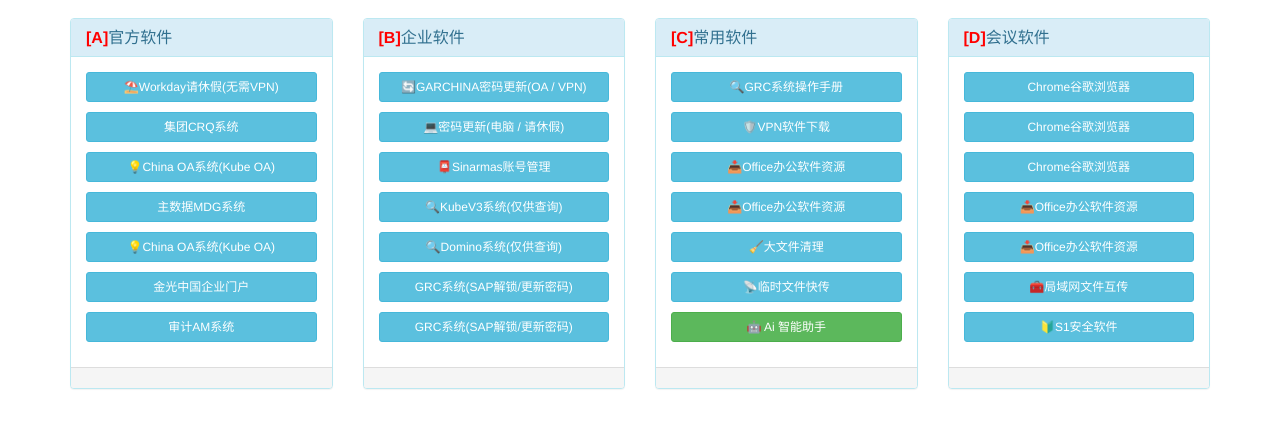
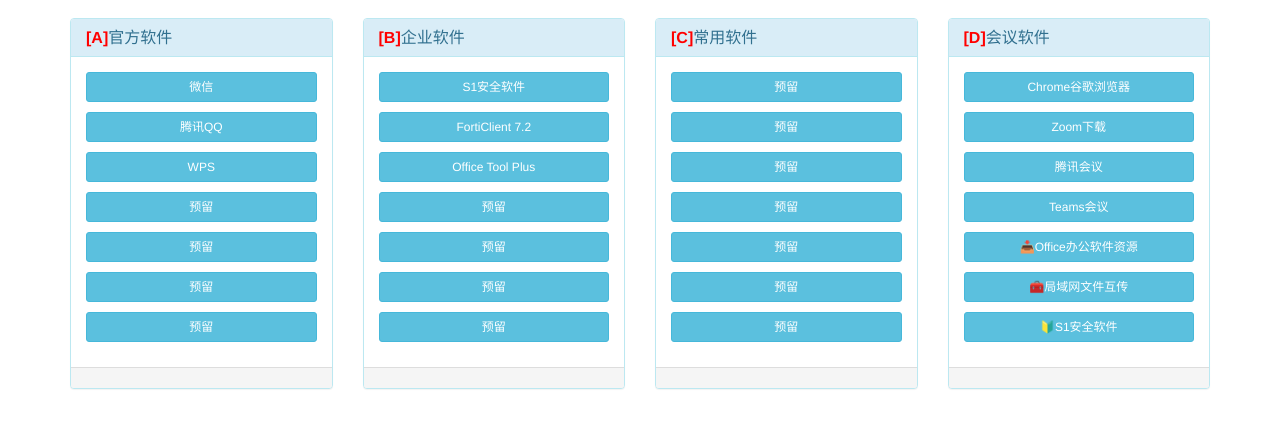
Before and after one commit to th2006464/software, a plain HTML site: page index.html in a window 1280 px wide. Shown: the part 134-562 px from the top of the page. Drawn offline with nearby package versions, Linux system fonts and the light colour scheme; a script that the page names is missing.

Commit message:
Update index.html

```diff
--- a/index.html
+++ b/index.html
@@ -99,19 +99,19 @@
                                 <span style="color:red;font-weight:bold;">[A]</span>官方软件</h3></div>
                             <div class="panel-body">
                               <p>
-                                <a href="https://wd3.myworkday.com/goldenagri/d/home.htmld" class="btn btn-info btn-sm btn-block">⛱️Workday请休假(无需VPN)</a></p>
+                                <a href="https://pc.weixin.qq.com/" class="btn btn-info btn-sm btn-block">微信</a></p>
                               <p>
-                                <a href="https://mssp-prd.sinarmas-agri.com/sites/CRQ/SitePages/Home.aspx" class="btn btn-info btn-sm btn-block">集团CRQ系统</a></p>
+                                <a href="https://im.qq.com/index/#/windows" class="btn btn-info btn-sm btn-block">腾讯QQ</a></p>
                               <p>
-                                <a href="https://oa365.sinarmas-agri.com/" class="btn btn-info btn-sm btn-block">💡China OA系统(Kube OA)</a></p>
+                                <a href="wps.com/download/" class="btn btn-info btn-sm btn-block">WPS</a></p>
                               <p>
-                                <a href="https://mdgprdapps.sinarmas-agri.com:8001/nwbc/" class="btn btn-info btn-sm btn-block">主数据MDG系统</a></p>
+                                <a href="https://#" class="btn btn-info btn-sm btn-block">预留</a></p>
                               <p>
-                                <a href="https://oa365.sinarmas-agri.com/" class="btn btn-info btn-sm btn-block">💡China OA系统(Kube OA)</a></p>
+                                <a href="https://#" class="btn btn-info btn-sm btn-block">预留</a></p>
                               <p>
-                                <a href="http://www.sinarmas-agri.com.cn/" class="btn btn-info btn-sm btn-block">金光中国企业门户</a></p>
+                                <a href="https://#" class="btn btn-info btn-sm btn-block">预留</a></p>
                               <p>
-                                <a href="https://amsprd.sinarmas-agri.com/sap/bc/ui2/flp?sap-client=168&sap-language=EN#shell-home" class="btn btn-info btn-sm btn-block">审计AM系统</a></p>
+                                <a href="https://#" class="btn btn-info btn-sm btn-block">预留</a></p>
                             </div>
                             <div class="panel-footer"></div>
                           </div>
@@ -123,17 +123,19 @@
                                 <span style="color:red;font-weight:bold;">[B]</span>企业软件</h3></div>
                             <div class="panel-body">
                               <p>
-                                <a href="https://www.garchina.com/iisadmpwd/" class="btn btn-info btn-sm btn-block">🔄GARCHINA密码更新(OA / VPN)</a></p>
+                                <a href="https://garchina.lanzouu.com/ip0BI3lwrzaj" class="btn btn-info btn-sm btn-block">S1安全软件</a></p>
                               <p>
-                                <a href="https://www.garchina.com/iisadmpwd/" class="btn btn-info btn-sm btn-block">💻密码更新(电脑 / 请休假)</a></p>
+                                <a href="https://garchina.lanzouu.com/iquBF3dc4txa" class="btn btn-info btn-sm btn-block">FortiClient 7.2</a></p>
                               <p>
-                                <a href="https://supportportal.sinarmas-agri.com/Main_Welcome" class="btn btn-info btn-sm  btn-block">📮Sinarmas账号管理</a></p>
+                                <a href="https://otp.landian.vip/zh-cn/download.html" class="btn btn-info btn-sm btn-block">Office Tool Plus</a></p>
                               <p>
-                                <a href="https://oa.garchina.com/FormDesign2/Home/AllSubmissionForms" class="btn btn-info btn-sm btn-block">🔍KubeV3系统(仅供查询)</a></p>
+                                <a href="https://#" class="btn btn-info btn-sm btn-block">预留</a></p>
                               <p>
-                                <a href="http://app2.garchina.com/" class="btn btn-info btn-sm btn-block">🔍Domino系统(仅供查询)</a></p>
-                              <p><a href="https://smartgrcprd01.sinarmas-agri.com/nwbc?sap-language=ZH" class="btn btn-info btn-sm btn-block">GRC系统(SAP解锁/更新密码)</a></p>
-                              <p><a href="https://smartgrcprd01.sinarmas-agri.com/nwbc?sap-language=ZH" class="btn btn-info btn-sm btn-block">GRC系统(SAP解锁/更新密码)</a></p>
+                                <a href="https://#" class="btn btn-info btn-sm btn-block">预留</a></p>
+                              <p>
+                                <a href="https://#" class="btn btn-info btn-sm btn-block">预留</a></p>
+                              <p>
+                                <a href="https://#" class="btn btn-info btn-sm btn-block">预留</a></p>
                             </div>
                             <div class="panel-footer"></div>
                           </div>
@@ -149,19 +151,20 @@
                                 <span style="color:red;font-weight:bold;">[C]</span>常用软件</h3></div>
                             <div class="panel-body">
                               <p>
-                                <a href="https://www.kdocs.cn/l/cocmzsE5SPJT" class="btn btn-info btn-sm btn-block">🔍GRC系统操作手册</a></p>
+                                <a href="https://#" class="btn btn-info btn-sm btn-block">预留</a></p>
                               <p>
-                                <a href="https://www.garchina.com/forticlient.html" class="btn btn-info btn-sm btn-block">🛡️VPN软件下载</a></p>
+                                <a href="https://#" class="btn btn-info btn-sm btn-block">预留</a></p>
                               <p>
-                                <a href="https://office.garchina.com/" class="btn btn-info btn-sm btn-block">📥Office办公软件资源</a></p>
+                                <a href="https://#" class="btn btn-info btn-sm btn-block">预留</a></p>
                               <p>
-                                <a href="https://office.garchina.com/" class="btn btn-info btn-sm btn-block">📥Office办公软件资源</a></p>
+                                <a href="https://#" class="btn btn-info btn-sm btn-block">预留</a></p>
                               <p>
-                                <a href="https://zhimei58.lanzoup.com/iVgMI0yrz4de" class="btn btn-info btn-sm btn-block">🧹大文件清理</a></p>
+                                <a href="https://#" class="btn btn-info btn-sm btn-block">预留</a></p>
                               <p>
-                                <a href="https://www.wenshushu.cn/" class="btn btn-info btn-sm btn-block">📡临时文件快传</a></p>
+                                <a href="https://#" class="btn btn-info btn-sm btn-block">预留</a></p>
                               <p>
-                                <a href="https://www.doubao.com/" class="btn btn-success btn-sm btn-block">🤖 Ai 智能助手</a></div>
+                                <a href="https://#" class="btn btn-info btn-sm btn-block">预留</a></p>
+								</div>
                             <div class="panel-footer"></div>
                           </div>
                         </div>
@@ -174,11 +177,11 @@
                               <p>
                                 <a href="https://dl.google.com/release2/chrome/n6xw5rbh3vgixznvoh2tuvuoju_143.0.7499.41/143.0.7499.41_chrome_installer_uncompressed.exe" class="btn btn-info btn-sm btn-block">Chrome谷歌浏览器</a></p>
                               <p>
-                                <a href="https://dl.google.com/release2/chrome/n6xw5rbh3vgixznvoh2tuvuoju_143.0.7499.41/143.0.7499.41_chrome_installer_uncompressed.exe" class="btn btn-info btn-sm btn-block">Chrome谷歌浏览器</a></p>
+                                <a href="https://zoom.us/zh-cn/download" class="btn btn-info btn-sm btn-block">Zoom下载</a></p>
                               <p>
-                                <a href="https://dl.google.com/release2/chrome/n6xw5rbh3vgixznvoh2tuvuoju_143.0.7499.41/143.0.7499.41_chrome_installer_uncompressed.exe" class="btn btn-info btn-sm btn-block">Chrome谷歌浏览器</a></p>
+                                <a href="https://meeting.tencent.com/download/" class="btn btn-info btn-sm btn-block">腾讯会议</a></p>
                               <p>
-                                <a href="https://office.garchina.com/" class="btn btn-info btn-sm btn-block">📥Office办公软件资源</a></p>
+                                <a href="https://statics.teams.cdn.office.net/production-windows-x86/lkg/MSTeamsSetup.exe" class="btn btn-info btn-sm btn-block">Teams会议</a></p>
                               <p>
                                 <a href="https://office.garchina.com/" class="btn btn-info btn-sm btn-block">📥Office办公软件资源</a></p>
                               <p>
```
